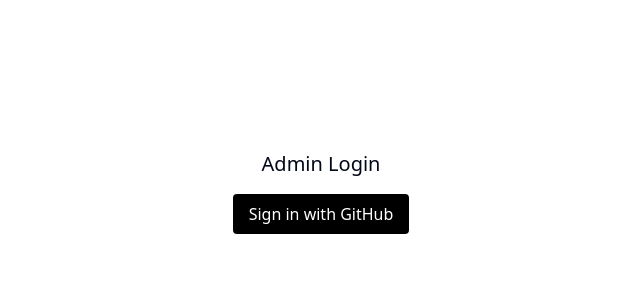
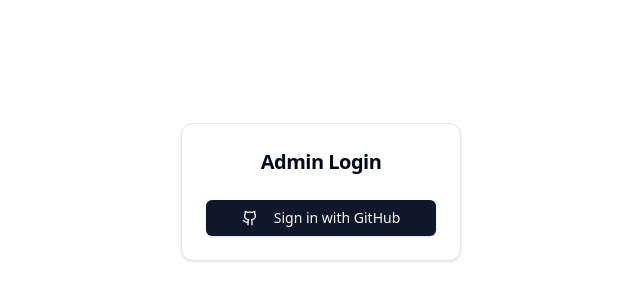
Before and after one commit to sanjeevnode/sanjeevnode.github.io, a Next.js app: page /admin/login in a window 1280 px wide. Shown: the part 208-508 px from the top of the page, without its empty margins (319-959 px from the left). Built offline with nearby package versions, Linux system fonts and the light colour scheme; no server answers.

Commit message:
feat: implement email sending functionality and update authentication with environment variables

```diff
--- a/app/actions/sendMail.ts
+++ b/app/actions/sendMail.ts
@@ -1,5 +1,10 @@
 "use server";
 
+import {
+  MAILTRAP_TOKEN,
+  RECIVER_EMAIL,
+  SENDER_EMAIL,
+} from "@/constants/Constants";
 import { MailtrapClient } from "mailtrap";
 
 export async function sendMailAction(formData: {
@@ -34,15 +39,15 @@
     <p><strong>Message:</strong><br>${message.replace(/\n/g, "<br>")}</p>
   `;
 
-  const mailtrap = new MailtrapClient({ token: process.env.MAILTRAP_TOKEN! });
+  const mailtrap = new MailtrapClient({ token: MAILTRAP_TOKEN });
 
   const mailData = {
     from: {
       name: "Contact Form",
-      email: process.env.SENDER_EMAIL!,
+      email: SENDER_EMAIL,
     },
-    to: [{ email: process.env.RECIVER_EMAIL! }],
-    subject: "New Contact Form Submission",
+    to: [{ email: RECIVER_EMAIL }],
+    subject: "Contact Form Submission",
     text: `${name} (${email}, ${phone}): ${message}`,
     html: htmlMessage,
   };
--- a/app/api/auth/[...nextauth]/route.ts
+++ b/app/api/auth/[...nextauth]/route.ts
@@ -1,18 +1,24 @@
+import {
+  ADMIN_GITHUB_EMAIL,
+  getGithubId,
+  getGithubSecret,
+  NEXTAUTH_SECRET,
+} from "@/constants/Constants";
 import NextAuth, { AuthOptions } from "next-auth";
 import GithubProvider from "next-auth/providers/github";
 
 const authOptions: AuthOptions = {
   providers: [
     GithubProvider({
-      clientId: process.env.GITHUB_ID as string,
-      clientSecret: process.env.GITHUB_SECRET as string,
+      clientId: getGithubId(),
+      clientSecret: getGithubSecret(),
     }),
   ],
   callbacks: {
     async signIn({ user }) {
-      const allowedEmails = (process.env.ADMIN_GITHUB_EMAIL || "")
-        .split(",")
-        .map((email) => email.trim().toLowerCase());
+      const allowedEmails = ADMIN_GITHUB_EMAIL.split(",").map((email) =>
+        email.trim().toLowerCase()
+      );
 
       if (!user.email || !allowedEmails.includes(user.email)) {
         console.warn("Blocked sign-in attempt by:", user.email);
@@ -28,7 +34,7 @@
   pages: {
     signIn: "/admin/login",
   },
-  secret: process.env.NEXTAUTH_SECRET,
+  secret: NEXTAUTH_SECRET,
 };
 
 const handler = NextAuth(authOptions);
--- a/components/Contact.tsx
+++ b/components/Contact.tsx
@@ -4,6 +4,7 @@
 import toast from 'react-hot-toast';
 import ReCAPTCHA from "react-google-recaptcha";
 import { sendMailAction } from '@/app/actions/sendMail';
+import { NEXT_PUBLIC_CAPTCHA_PUBLIC_KEY } from '@/constants/Constants';
 
 const Contact: React.FC = () => {
   const [formData, setFormData] = useState({
@@ -15,7 +16,7 @@
   const [loading, setLoading] = useState(false);
   const captchaRef = React.useRef<ReCAPTCHA>(null);
 
-  const PUBLIC_KEY: string = process.env.NEXT_PUBLIC_PUBLIC_KEY ?? "";
+  const PUBLIC_KEY: string = NEXT_PUBLIC_CAPTCHA_PUBLIC_KEY;
 
 
   const handleChange = (e: React.ChangeEvent<HTMLInputElement | HTMLTextAreaElement>) => {
--- a/components/Login.tsx
+++ b/components/Login.tsx
@@ -4,6 +4,15 @@
 import { useSearchParams } from 'next/navigation';
 import { useEffect } from 'react';
 import { useRouter } from 'next/navigation';
+import { Github } from 'lucide-react';
+import {
+    Card,
+    CardContent,
+    CardHeader,
+    CardTitle,
+} from "@/components/ui/card"
+import { Button } from './ui/button';
+
 export default function AdminLogin() {
     const searchParams = useSearchParams();
     const session = useSession();
@@ -18,14 +27,19 @@
     }, [session?.status, router])
 
     return (
-        <div className="min-h-screen flex flex-col items-center justify-center">
-            <h2 className="text-xl mb-4">Admin Login</h2>
-            <button
-                className="px-4 py-2 bg-black text-white rounded"
-                onClick={() => signIn('github', { callbackUrl })}
-            >
-                Sign in with GitHub
-            </button>
+        <div className="min-h-screen flex flex-col items-center justify-center gap-4">
+            <Card className="w-[280px]">
+                <CardHeader>
+                    <CardTitle className='text-xl text-center'>Admin Login</CardTitle>
+                </CardHeader>
+                <CardContent>
+                    <Button className='w-full' onClick={() => signIn('github', { callbackUrl })}>
+                        <Github className="inline mr-2" />
+                        Sign in with GitHub
+                    </Button>
+                </CardContent>
+            </Card>
+
         </div>
     );
 }
--- /dev/null
+++ b/components/ui/button.tsx
@@ -0,0 +1,57 @@
+import * as React from "react"
+import { Slot } from "@radix-ui/react-slot"
+import { cva, type VariantProps } from "class-variance-authority"
+
+import { cn } from "@/lib/utils"
+
+const buttonVariants = cva(
+  "inline-flex items-center justify-center gap-2 whitespace-nowrap rounded-md text-sm font-medium transition-colors focus-visible:outline-none focus-visible:ring-1 focus-visible:ring-ring disabled:pointer-events-none disabled:opacity-50 [&_svg]:pointer-events-none [&_svg]:size-4 [&_svg]:shrink-0",
+  {
+    variants: {
+      variant: {
+        default:
+          "bg-primary text-primary-foreground shadow hover:bg-primary/90",
+        destructive:
+          "bg-destructive text-destructive-foreground shadow-sm hover:bg-destructive/90",
+        outline:
+          "border border-input bg-background shadow-sm hover:bg-accent hover:text-accent-foreground",
+        secondary:
+          "bg-secondary text-secondary-foreground shadow-sm hover:bg-secondary/80",
+        ghost: "hover:bg-accent hover:text-accent-foreground",
+        link: "text-primary underline-offset-4 hover:underline",
+      },
+      size: {
+        default: "h-9 px-4 py-2",
+        sm: "h-8 rounded-md px-3 text-xs",
+        lg: "h-10 rounded-md px-8",
+        icon: "h-9 w-9",
+      },
+    },
+    defaultVariants: {
+      variant: "default",
+      size: "default",
+    },
+  }
+)
+
+export interface ButtonProps
+  extends React.ButtonHTMLAttributes<HTMLButtonElement>,
+    VariantProps<typeof buttonVariants> {
+  asChild?: boolean
+}
+
+const Button = React.forwardRef<HTMLButtonElement, ButtonProps>(
+  ({ className, variant, size, asChild = false, ...props }, ref) => {
+    const Comp = asChild ? Slot : "button"
+    return (
+      <Comp
+        className={cn(buttonVariants({ variant, size, className }))}
+        ref={ref}
+        {...props}
+      />
+    )
+  }
+)
+Button.displayName = "Button"
+
+export { Button, buttonVariants }
--- /dev/null
+++ b/components/ui/card.tsx
@@ -0,0 +1,76 @@
+import * as React from "react"
+
+import { cn } from "@/lib/utils"
+
+const Card = React.forwardRef<
+  HTMLDivElement,
+  React.HTMLAttributes<HTMLDivElement>
+>(({ className, ...props }, ref) => (
+  <div
+    ref={ref}
+    className={cn(
+      "rounded-xl border bg-card text-card-foreground shadow",
+      className
+    )}
+    {...props}
+  />
+))
+Card.displayName = "Card"
+
+const CardHeader = React.forwardRef<
+  HTMLDivElement,
+  React.HTMLAttributes<HTMLDivElement>
+>(({ className, ...props }, ref) => (
+  <div
+    ref={ref}
+    className={cn("flex flex-col space-y-1.5 p-6", className)}
+    {...props}
+  />
+))
+CardHeader.displayName = "CardHeader"
+
+const CardTitle = React.forwardRef<
+  HTMLDivElement,
+  React.HTMLAttributes<HTMLDivElement>
+>(({ className, ...props }, ref) => (
+  <div
+    ref={ref}
+    className={cn("font-semibold leading-none tracking-tight", className)}
+    {...props}
+  />
+))
+CardTitle.displayName = "CardTitle"
+
+const CardDescription = React.forwardRef<
+  HTMLDivElement,
+  React.HTMLAttributes<HTMLDivElement>
+>(({ className, ...props }, ref) => (
+  <div
+    ref={ref}
+    className={cn("text-sm text-muted-foreground", className)}
+    {...props}
+  />
+))
+CardDescription.displayName = "CardDescription"
+
+const CardContent = React.forwardRef<
+  HTMLDivElement,
+  React.HTMLAttributes<HTMLDivElement>
+>(({ className, ...props }, ref) => (
+  <div ref={ref} className={cn("p-6 pt-0", className)} {...props} />
+))
+CardContent.displayName = "CardContent"
+
+const CardFooter = React.forwardRef<
+  HTMLDivElement,
+  React.HTMLAttributes<HTMLDivElement>
+>(({ className, ...props }, ref) => (
+  <div
+    ref={ref}
+    className={cn("flex items-center p-6 pt-0", className)}
+    {...props}
+  />
+))
+CardFooter.displayName = "CardFooter"
+
+export { Card, CardHeader, CardFooter, CardTitle, CardDescription, CardContent }
--- /dev/null
+++ b/constants/Constants.ts
@@ -0,0 +1,23 @@
+export const MAILTRAP_TOKEN = process.env.MAILTRAP_TOKEN || "";
+export const SENDER_EMAIL = process.env.SENDER_EMAIL || "";
+export const RECIVER_EMAIL = process.env.RECIVER_EMAIL || "";
+export const CAPTCHA_SECRET = process.env.CAPTCHA_SECRET || "";
+
+export const ENV = process.env.ENV || "";
+export const ADMIN_GITHUB_EMAIL = process.env.ADMIN_GITHUB_EMAIL || "";
+
+export const getGithubId = () => {
+  return ENV === "PROD"
+    ? process.env.GITHUB_ID || ""
+    : process.env.LOCAL_GITHUB_ID || "";
+};
+export const getGithubSecret = () => {
+  return ENV === "PROD"
+    ? process.env.GITHUB_SECRET || ""
+    : process.env.LOCAL_GITHUB_SECRET || "";
+};
+
+export const NEXT_PUBLIC_CAPTCHA_PUBLIC_KEY =
+  process.env.NEXT_PUBLIC_CAPTCHA_PUBLIC_KEY || "";
+
+export const NEXTAUTH_SECRET = process.env.NEXTAUTH_SECRET;
--- a/package.json
+++ b/package.json
@@ -9,6 +9,7 @@
     "lint": "next lint"
   },
   "dependencies": {
+    "@radix-ui/react-slot": "^1.2.2",
     "class-variance-authority": "^0.7.1",
     "clsx": "^2.1.1",
     "lucide-react": "^0.511.0",
```
Also changed, not shown: 2 other files (tests, documents, lock files or other folders).
